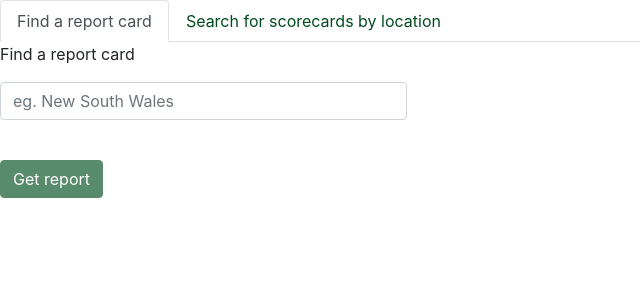
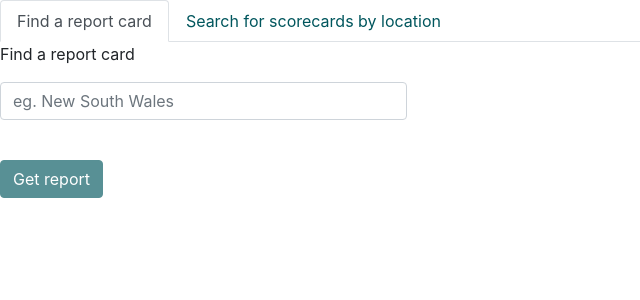
Before and after one commit to ANU-WALD/aer-search, an Angular app: page / in a window 1280 px wide. Shown: the top 300 px of the page, without its empty margins (0-640 px from the left). Built offline with nearby package versions, Linux system fonts and the light colour scheme.

Commit message:
Update theme

```diff
--- a/src/styles.scss
+++ b/src/styles.scss
@@ -1,6 +1,6 @@
 /* You can add global styles to this file, and also import other style files */
 
-$primary: #004C1E;
+$primary: #00565D;
 @import '../node_modules/bootstrap/scss/bootstrap';
 
 
```
